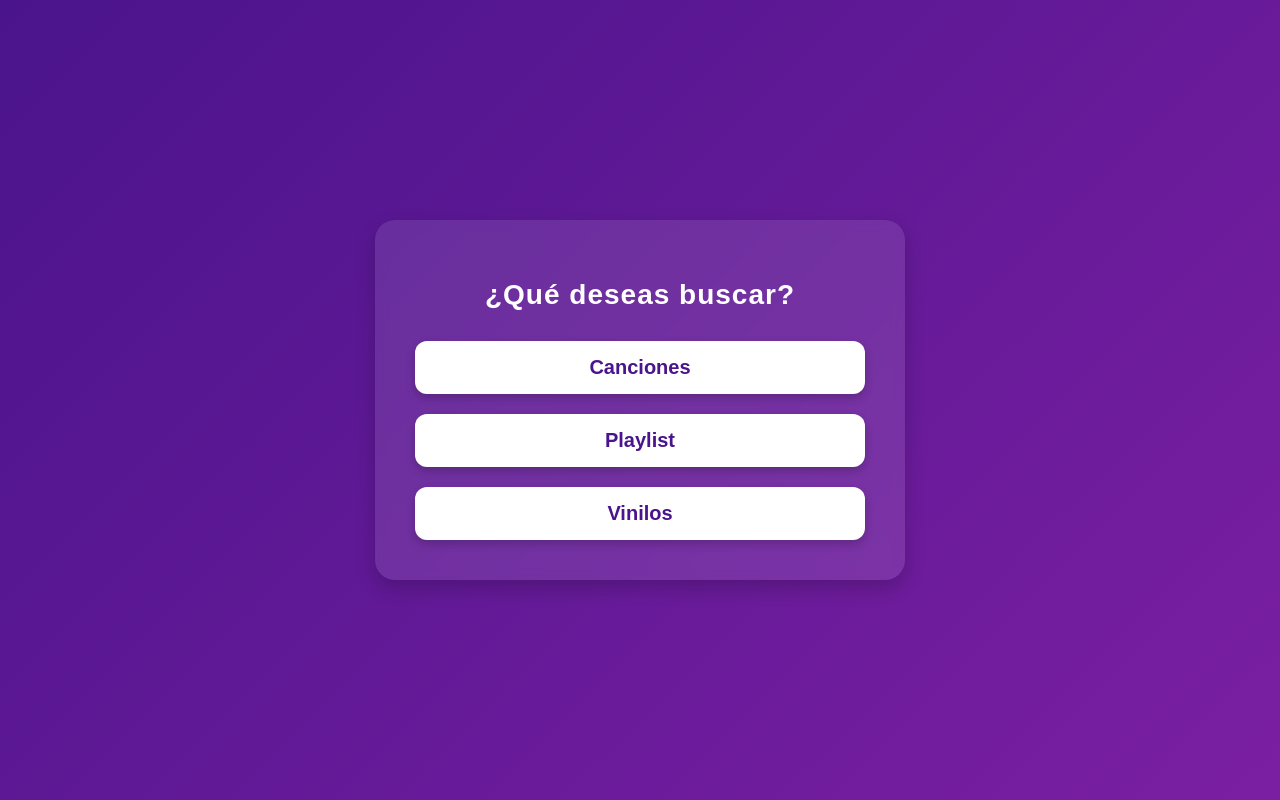
After one commit to AleXamuel/Proyecto, a Django app: template template/opciones.html in a window 1280 px wide. The commit adds this page. Run offline with Django 5.2, Linux system fonts and the light colour scheme; the template is opened without the code that fills it, so the values that code supplies are empty.

Commit message:
Corrigiendo errores

```diff
--- a/core/urls.py
+++ b/core/urls.py
@@ -9,8 +9,13 @@ urlpatterns = [
     # Category CRUD
     path("persona/", views.persona_list, name="persona_list"),
     path("persona/new/", views.persona_create, name="persona_create"),
+    path("persona/admin/", views.persona_create_admin, name="persona_create_admin"),
     path("persona/<int:pk>/", views.persona_detail, name="persona_detail"),
     path("persona/<int:pk>/edit/", views.persona_update, name="persona_update"),
     path("persona/<int:pk>/delete/", views.persona_delete, name="persona_delete"),
+    path("buscar/cancion/", views.buscar_cancion, name="buscar_cancion"),
+    path("buscar/lista/", views.buscar_lista, name="buscar_lista"),
+    path("buscar/vinilo/", views.buscar_vinilo, name="buscar_vinilo"),
+
 
 ]
--- /dev/null
+++ b/template/buscar/cancion.html
@@ -0,0 +1 @@
+<h1>Canciones</h1>
--- a/template/home.html
+++ b/template/home.html
@@ -16,6 +16,9 @@
     <br>
     <br>
     <button onclick="window.location.href='/persona/new/'">Registrarse</button>
+    <br>
+    <br>
+    <button onclick="window.location.href='/persona/admin/'">Registrarse como artista</button>
 
 
 </form>
--- /dev/null
+++ b/template/opciones.html
@@ -0,0 +1,79 @@
+<!DOCTYPE html>
+<html lang="es">
+<head>
+    <meta charset="UTF-8">
+    <meta name="viewport" content="width=device-width, initial-scale=1.0">
+    <title>¿Qué deseas buscar?</title>
+
+    <style>
+        body {
+            font-family: Arial, sans-serif;
+            background: linear-gradient(135deg, #4a148c, #7b1fa2);
+            margin: 0;
+            padding: 0;
+            display: flex;
+            justify-content: center;
+            align-items: center;
+            height: 100vh;
+            color: #fff;
+        }
+
+        .container {
+            text-align: center;
+            background: rgba(255, 255, 255, 0.1);
+            padding: 40px;
+            border-radius: 20px;
+            width: 90%;
+            max-width: 450px;
+            box-shadow: 0 8px 20px rgba(0,0,0,0.2);
+            backdrop-filter: blur(6px);
+        }
+
+        h1 {
+            margin-bottom: 30px;
+            font-size: 28px;
+            letter-spacing: 1px;
+        }
+
+        .options {
+            display: flex;
+            flex-direction: column;
+            gap: 20px;
+        }
+
+        .option {
+            display: block;
+            background: #ffffff;
+            color: #4a148c;
+            text-decoration: none;
+            padding: 15px 25px;
+            border-radius: 12px;
+            font-size: 20px;
+            font-weight: bold;
+            transition: all 0.25s ease;
+            box-shadow: 0 4px 10px rgba(0,0,0,0.2);
+        }
+
+        .option:hover {
+            background: #ce93d8;
+            color: white;
+            transform: translateY(-3px);
+            box-shadow: 0 6px 14px rgba(0,0,0,0.3);
+        }
+    </style>
+</head>
+
+<body>
+
+    <div class="container">
+        <h1>¿Qué deseas buscar?</h1>
+
+        <div class="options">
+            <a href="{% url 'core:buscar_cancion' %}" class="option">Canciones</a>
+            <a href="{% url 'core:buscar_lista' %}" class="option">Playlist</a>
+            <a href="{% url 'core:buscar_vinilo' %}" class="option">Vinilos</a>
+        </div>
+    </div>
+
+</body>
+</html>
```
Also changed, not shown: core/views.py (+27 -1 lines), template/persona/form_admin.html (added, +11 -0 lines), db.sqlite3, template/buscar/lista.html (added), template/buscar/vinilo.html (added).
